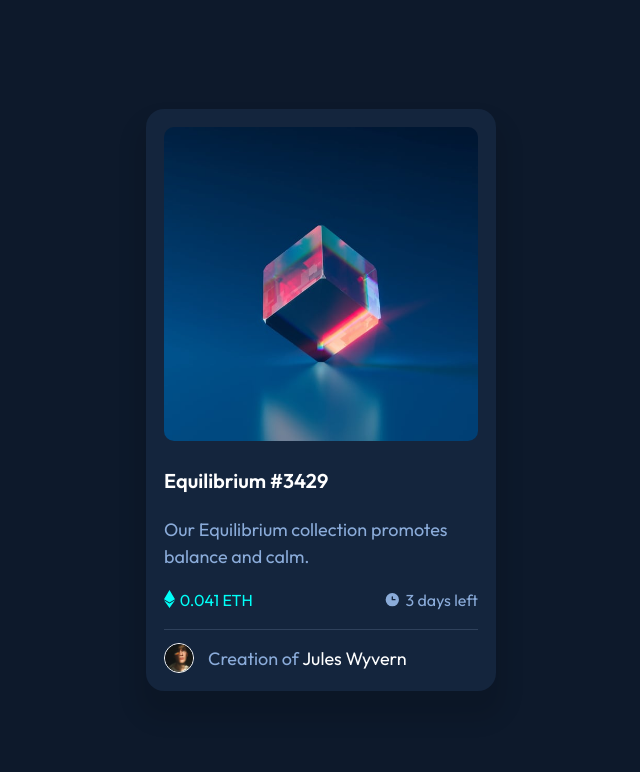
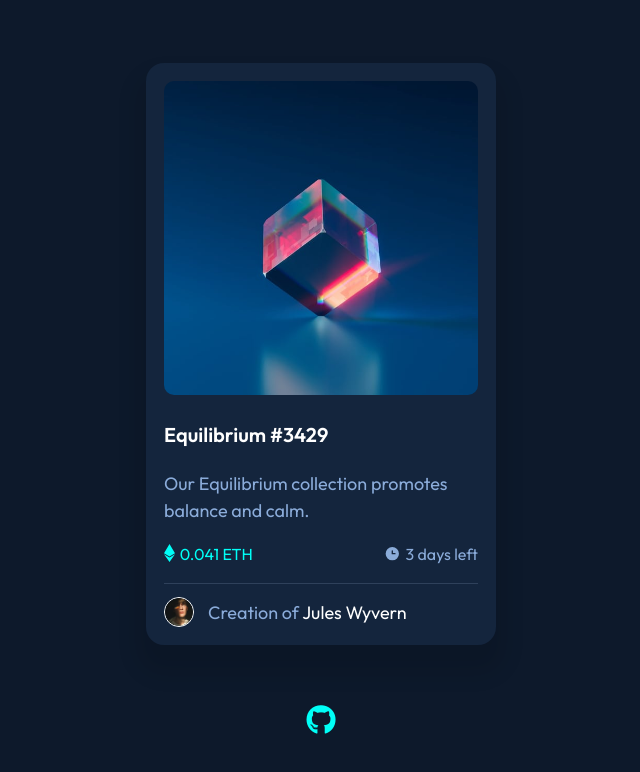
Before and after one commit to robinjmm/nft-card-component, a website: page index.html in a window 1280 px wide. Shown: the whole page, without its empty margins (319-959 px from the left). Drawn offline with nearby package versions, Linux system fonts and the light colour scheme; files that its build step writes are made by us from their sources.

Commit message:
Add link to github repo

```diff
--- a/index.html
+++ b/index.html
@@ -20,6 +20,9 @@
     <link rel="preconnect" href="https://fonts.googleapis.com">
     <link rel="preconnect" href="https://fonts.gstatic.com" crossorigin>
     <link href="https://fonts.googleapis.com/css2?family=Outfit:wght@300;400;600&display=swap" rel="stylesheet">
+
+    <!-- Font Awesome -->
+    <script src="https://kit.fontawesome.com/fb61df7a3d.js" crossorigin="anonymous"></script>
 </head>
 
 <body>
@@ -49,6 +52,10 @@
             </div>
         </div>
     </main>
+
+    <footer>
+        <a href="https://github.com/robinjmm/nft-card-component" target="_blank"><i class="fa-brands fa-github"></i></a>
+    </footer>
 </body>
 
 </html>
--- /dev/null
+++ b/scss/components/_link-icons.scss
@@ -0,0 +1,7 @@
+@use "../base/variables" as *;
+
+.fa-github {
+    color: var(--highlight-color);
+    font-size: rem(30px);
+    cursor: pointer;
+}
--- a/scss/layouts/_home.scss
+++ b/scss/layouts/_home.scss
@@ -7,6 +7,11 @@ body {
     margin: 0;
     padding: 5vh 0;
     display: flex;
+    flex-direction: column;
     justify-content: center;
     align-items: center;
 }
+
+main {
+    margin-bottom: rem(60px);
+}
--- a/scss/styles.scss
+++ b/scss/styles.scss
@@ -6,4 +6,6 @@
 
 @use "components/card";
 
+@use "components/link-icons";
+
 @use "layouts/home";
```
Also changed, not shown: images/solution-screenshot.png.
